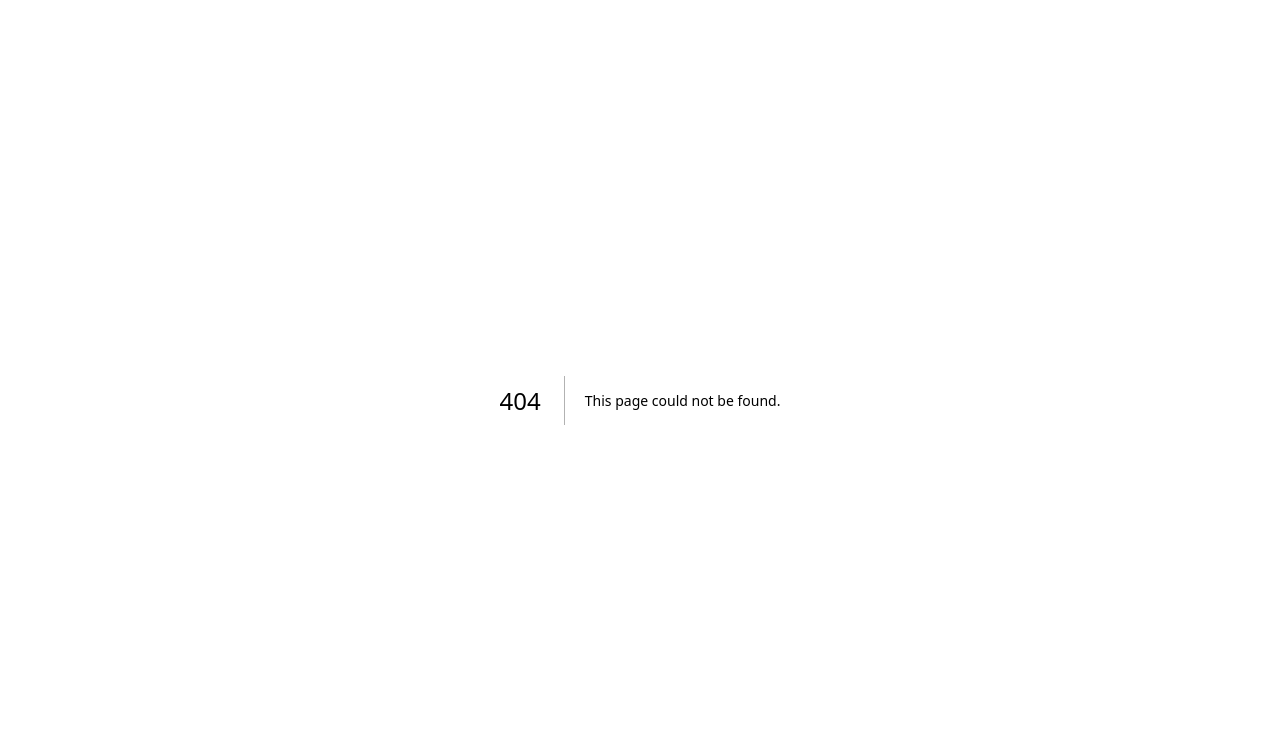
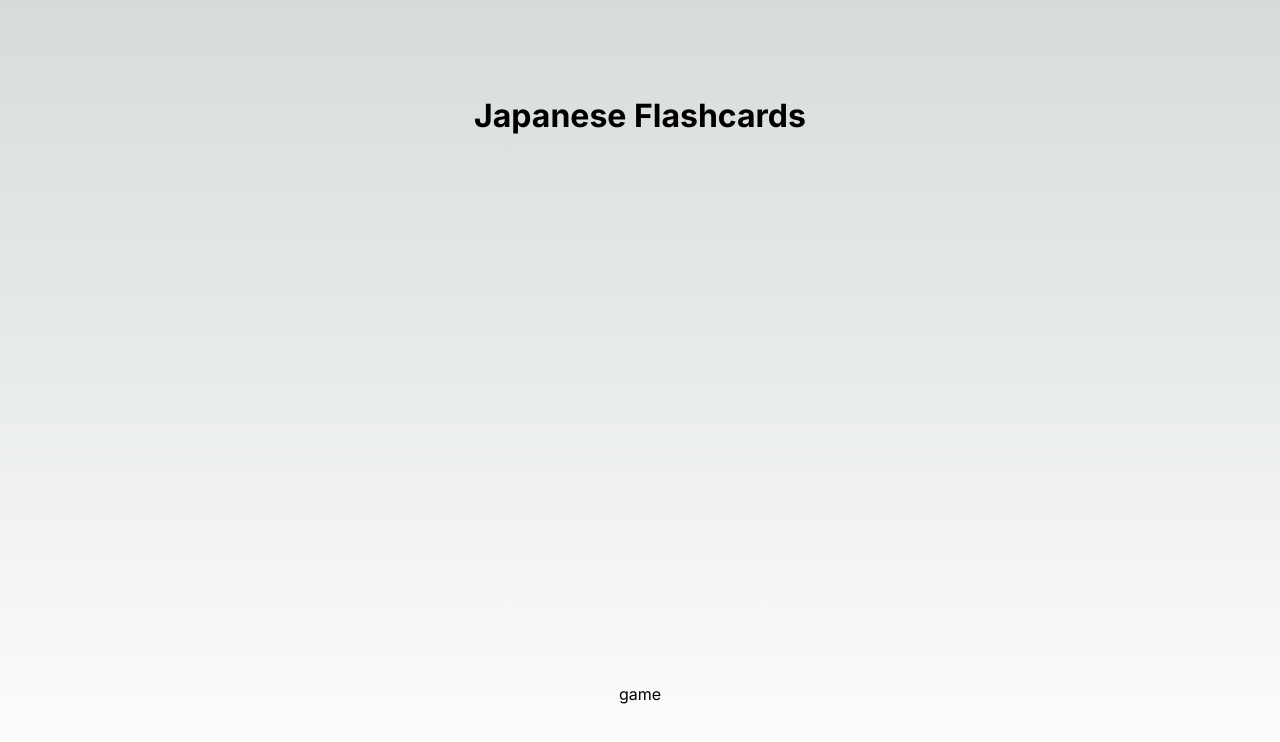
Before and after one commit to dblatcher/japanese-flashcard, a Next.js app: page /learn-characters in a window 1280 px wide. Before the commit this address had no page. Shown: the top 742 px of the page. Built offline with nearby package versions, Linux system fonts and the light colour scheme.

Commit message:
add a page

```diff
--- /dev/null
+++ b/src/app/learn-characters/page.tsx
@@ -0,0 +1,11 @@
+import { CharacterGame } from "@/components/CharacterGame";
+import styles from "../page.module.css";
+
+export default function LearnCharacters() {
+  return (
+    <main className={styles.main}>
+      <h1>Japanese Flashcards</h1>
+      <CharacterGame />
+    </main>
+  );
+}
--- a/src/app/page.tsx
+++ b/src/app/page.tsx
@@ -25,6 +25,7 @@ export default function Home() {
       <p>{katakanaWord.text}, {katakanaWord.translation}</p>
       <p>{katakanaWord.write()}</p>
       <Link href="/about">about page</Link>
+      <Link href="/learn-characters">learn characters</Link>
 
       <Box>
         <TalkingTile identifier="NI" />
--- /dev/null
+++ b/src/components/CharacterGame.tsx
@@ -0,0 +1,7 @@
+'use client'
+import React from "react";
+
+export const CharacterGame: React.FunctionComponent = () => {
+
+    return <article>game</article>
+}
```
